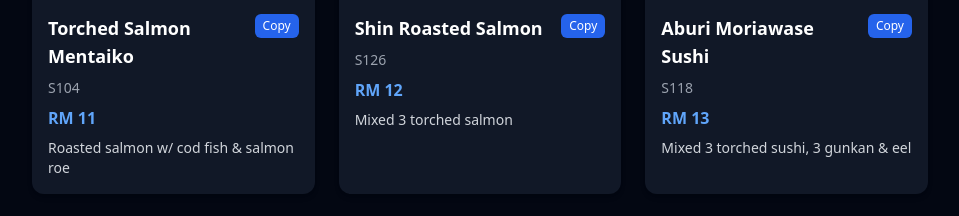
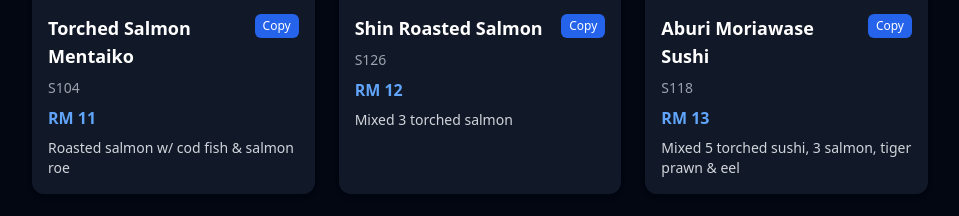
Before and after one commit to kunncn/shinzushihelper, a React (Vite) app: page / in a window 1280 px wide. Shown: the part 820-1036 px from the top of the page, without its empty margins (160-1119 px from the left). Built offline with nearby package versions, Linux system fonts and the light colour scheme.

Commit message:
image error solved

```diff
--- a/src/data/products.js
+++ b/src/data/products.js
@@ -734,7 +734,7 @@ const products = [
     code: "S118",
     recommended: true,
     price: 13,
-    detail: "Mixed 3 torched sushi, 3 gunkan & eel",
+    detail: "Mixed 5 torched sushi, 3 salmon, tiger prawn & eel",
   },
   {
     name: "Salmon Haru Hana",
```
Also changed, not shown: public/images/D41.jpg (renamed from public/images/R02 (2).jpg), public/images/S104.jpg (renamed from public/images/S104.png).
